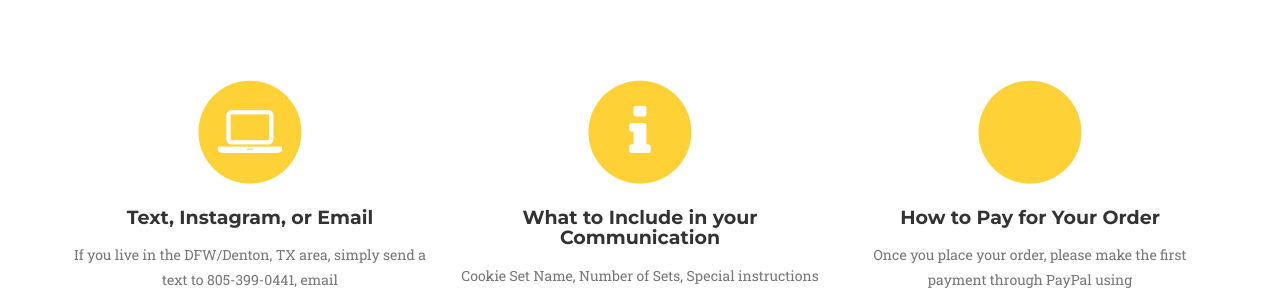
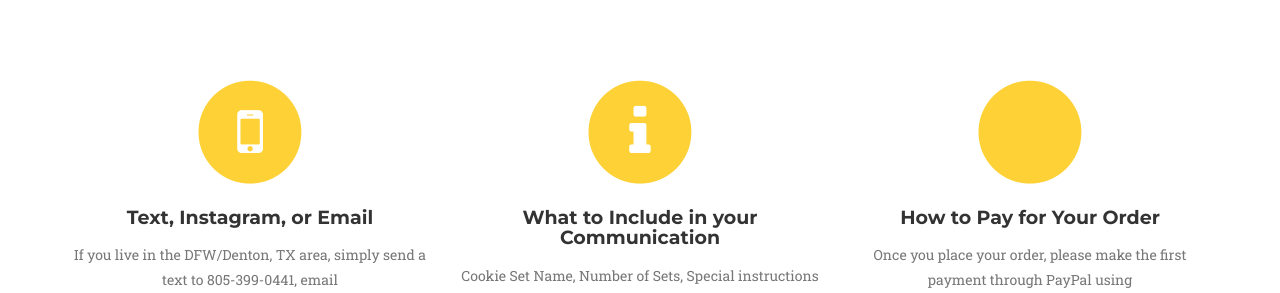
Before and after one commit to DEB72/Cookie, a Jekyll site: the page built from index.html, in a window 1280 px wide and 900 px high, scrolled down 2767 px. Shown: the part 150-443 px from the top of the window. Built offline with Jekyll 4.4.1, drawn with Linux system fonts in a browser that asks for light colours; some web fonts are replaced.

Commit message:
Update services.html

```diff
--- a/_includes/services.html
+++ b/_includes/services.html
@@ -11,7 +11,7 @@
                 <div class="col-md-4">
                     <span class="fa-stack fa-4x">
                         <i class="fa fa-circle fa-stack-2x text-primary"></i>
-                        <i class="fa fa-laptop fa-stack-1x fa-inverse"></i>
+                        <i class="fa fa-mobile fa-stack-1x fa-inverse"></i>
                     </span>
                     <h4 class="service-heading">Text, Instagram, or Email</h4>
                     <p class="text-muted">If you live in the DFW/Denton, TX area, simply send a text to 805-399-0441, email debscookiedesigns@gmail.com, or send instagram message to @debscookiedesigns.  I will get back to you as soon as possible.</p>
```
